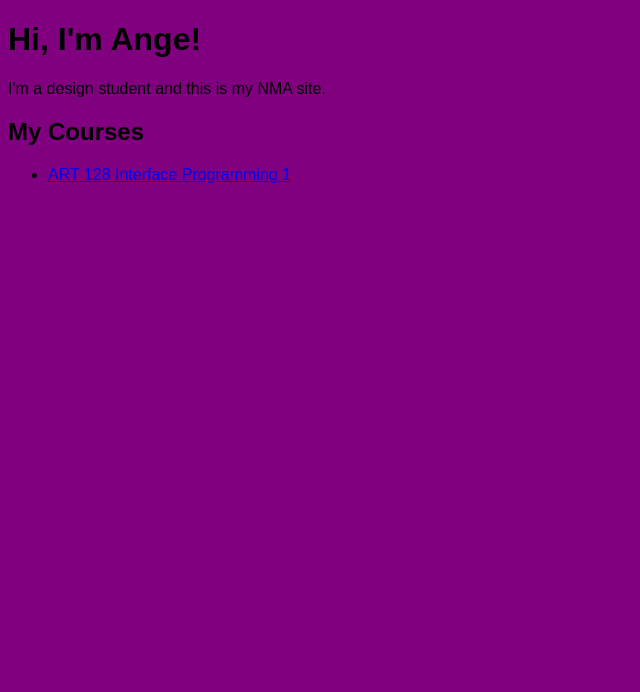
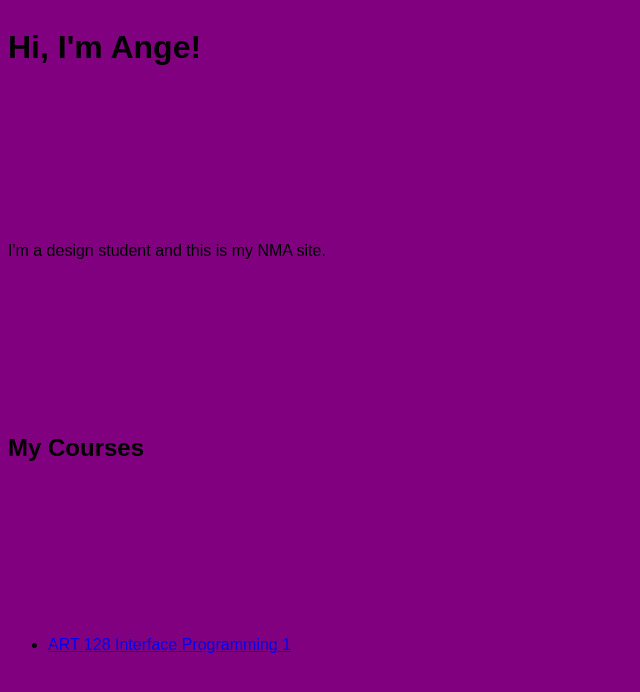
Before and after one commit to AngeCook/studentsite, a plain HTML site: page index.html in a window 1280 px wide. Shown: the whole page, without its empty margins (0-640 px from the left). Drawn offline with Linux system fonts and the light colour scheme.

Commit message:
added css

```diff
--- a/index.html
+++ b/index.html
@@ -2,12 +2,18 @@
 <html lang="en">
 
     <head>
-    <meta charset="utf-8">
-    <title>Ange Cook</title>
-    <style>body{background: purple;
-           font-family: sans-serif;
-           test-align:center;
-           }</style>
+        <meta charset="utf-8">
+        <title>Ange Cook</title>
+
+        <style>
+            body{
+                background: purple;
+                font-family: sans-serif;
+                test-align: center;
+                display: grid;
+                min-height: 100vh;
+            }
+    </style>
     <meta name="description" content="This is my student site">
     <meta name="viewport" content="width=device-width,initial-scale=1">
 
```
